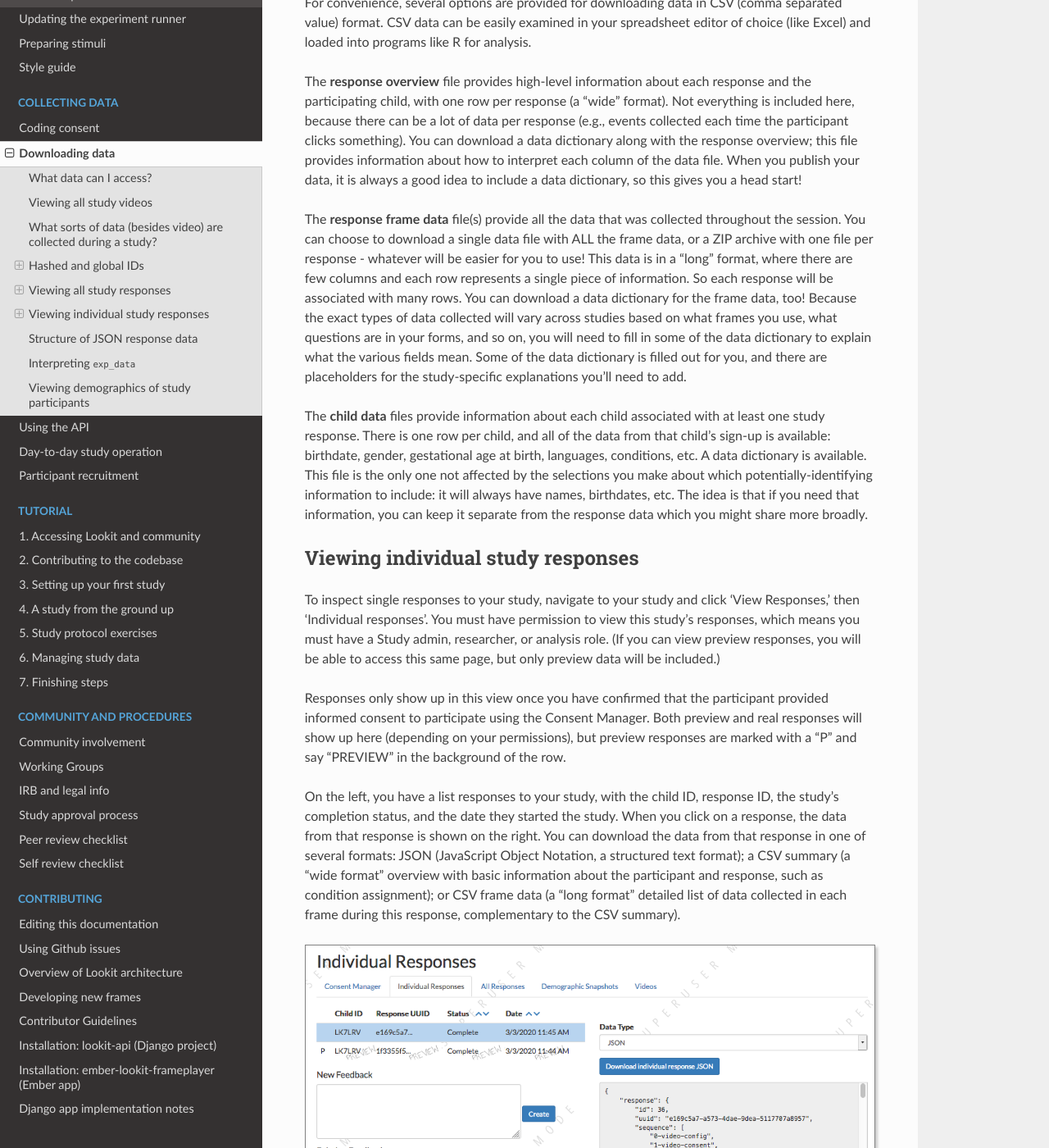
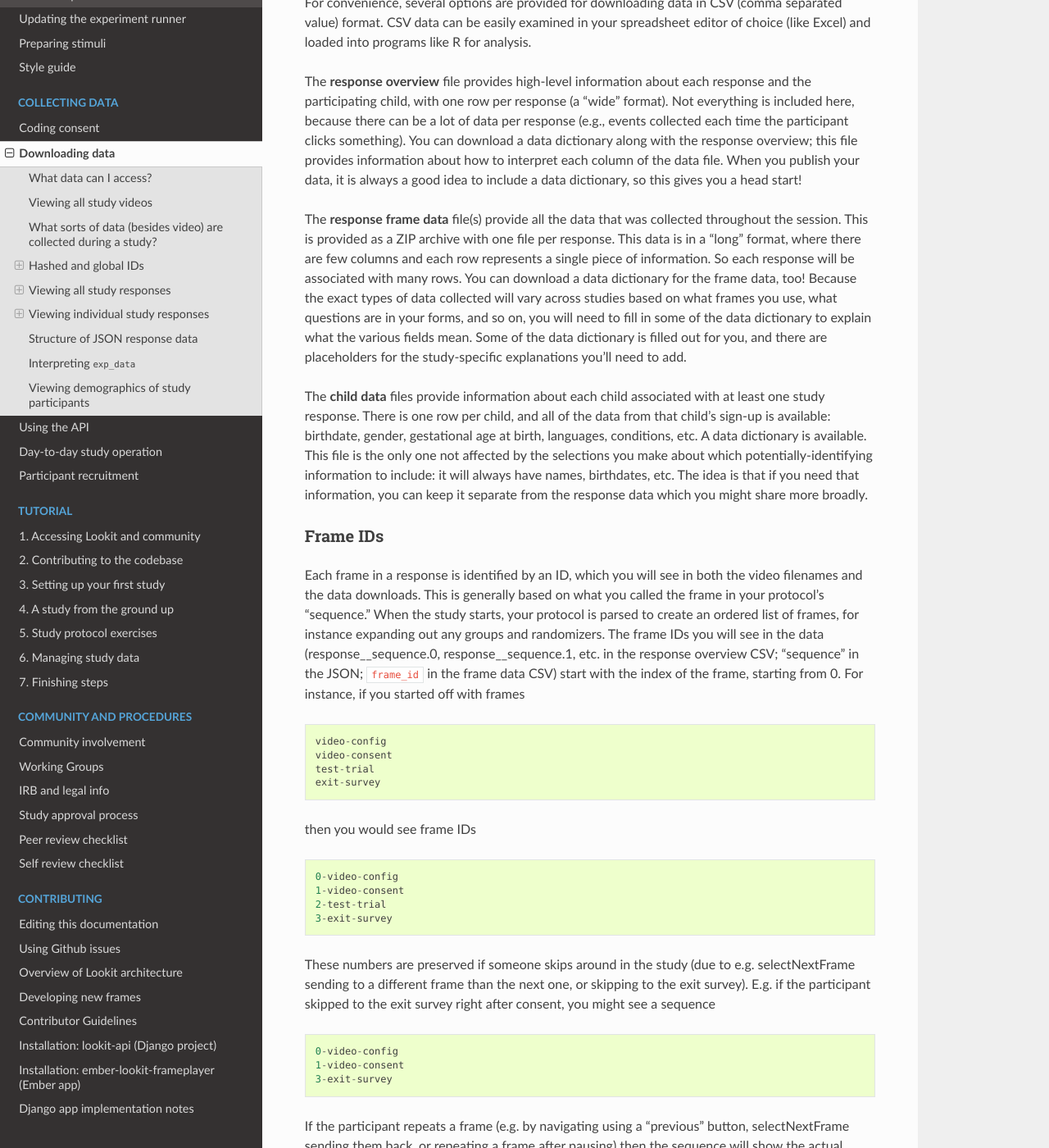
Before and after one commit to lookit/lookit-docs, a Sphinx documentation site: the page built from docs/source/researchers-experiment-data.rst, in a window 1280 px wide and 1400 px high, scrolled down 5837 px. Shown: the whole window at 82% size. Built offline with Sphinx 7.4.7 and the Read the Docs theme 2.0.0, drawn with Linux system fonts in a browser that asks for light colours; some of the changed text lies outside the part shown.

Commit message:
update for release 2.2.0 of frameplayer

```diff
--- a/docs/source/researchers-experiment-data.rst
+++ b/docs/source/researchers-experiment-data.rst
@@ -126,9 +126,49 @@ For convenience, several options are provided for downloading data in CSV (comma
 
 The **response overview** file provides high-level information about each response and the participating child, with one row per response (a "wide" format). Not everything is included here, because there can be a lot of data per response (e.g., events collected each time the participant clicks something). You can download a data dictionary along with the response overview; this file provides information about how to interpret each column of the data file. When you publish your data, it is always a good idea to include a data dictionary, so this gives you a head start!
 
-The **response frame data** file(s) provide all the data that was collected throughout the session. You can choose to download a single data file with ALL the frame data, or a ZIP archive with one file per response - whatever will be easier for you to use! This data is in a "long" format, where there are few columns and each row represents a single piece of information. So each response will be associated with many rows. You can download a data dictionary for the frame data, too! Because the exact types of data collected will vary across studies based on what frames you use, what questions are in your forms, and so on, you will need to fill in some of the data dictionary to explain what the various fields mean. Some of the data dictionary is filled out for you, and there are placeholders for the study-specific explanations you'll need to add.
+The **response frame data** file(s) provide all the data that was collected throughout the session. This is provided as a ZIP archive with one file per response. This data is in a "long" format, where there are few columns and each row represents a single piece of information. So each response will be associated with many rows. You can download a data dictionary for the frame data, too! Because the exact types of data collected will vary across studies based on what frames you use, what questions are in your forms, and so on, you will need to fill in some of the data dictionary to explain what the various fields mean. Some of the data dictionary is filled out for you, and there are placeholders for the study-specific explanations you'll need to add.
 
 The **child data** files provide information about each child associated with at least one study response. There is one row per child, and all of the data from that child's sign-up is available: birthdate, gender, gestational age at birth, languages, conditions, etc. A data dictionary is available. This file is the only one not affected by the selections you make about which potentially-identifying information to include: it will always have names, birthdates, etc. The idea is that if you need that information, you can keep it separate from the response data which you might share more broadly.
+
+Frame IDs
+~~~~~~~~~~~~~~
+
+Each frame in a response is identified by an ID, which you will see in both the video filenames and the data downloads. This is generally based on what you called the frame in your protocol's "sequence." When the study starts, your protocol is parsed to create an ordered list of frames, for instance expanding out any groups and randomizers. The frame IDs you will see in the data (response__sequence.0, response__sequence.1, etc. in the response overview CSV; "sequence" in the JSON; ``frame_id`` in the frame data CSV) start with the index of the frame, starting from 0. For instance, if you started off with frames
+
+.. code::
+
+    video-config
+    video-consent
+    test-trial
+    exit-survey
+
+then you would see frame IDs
+
+.. code::
+
+    0-video-config
+    1-video-consent
+    2-test-trial
+    3-exit-survey
+
+These numbers are preserved if someone skips around in the study (due to e.g. selectNextFrame sending to a different frame than the next one, or skipping to the exit survey). E.g. if the participant skipped to the exit survey right after consent, you might see a sequence
+
+.. code::
+
+    0-video-config
+    1-video-consent
+    3-exit-survey
+
+If the participant repeats a frame (e.g. by navigating using a "previous" button, selectNextFrame sending them back, or repeating a frame after pausing) then the sequence will show the actual order they saw frames in, with ``-repeat-N`` added after repeated frames as needed. For example, if the participant paused the test trial twice and started from the beginning each time, you would see:
+
+.. code::
+
+    0-video-config
+    1-video-consent
+    2-test-trial
+    2-test-trial-repeat-1
+    2-test-trial-repeat-2
+    3-exit-survey
 
 
 Viewing individual study responses
--- a/docs/source/tutorial-first-study.rst
+++ b/docs/source/tutorial-first-study.rst
@@ -457,12 +457,15 @@ Return to the study edit page and open up the JSON editor again. Remove that "ne
 
    "video-consent": {
         "kind": "exp-lookit-video-consent",
+        "template": "consent_005",
         "PIName": "Lookit Tutorial Participant",
         "PIContact": "Jane Smith at (123) 456-7890",
         "datause": "We are interested in how your child uses statistical evidence to figure out the cause of an event. A research assistant will watch your video and mark down your child's answer to the question at the end of the story, and as well as other information such as interactions between you and your child during the story.",
+        "include_databrary": true,
+        "risk_statement": "There are no expected risks to participation."
         "payment": "After you finish the study, we will email you a $5 BabyStore gift card within approximately three days. To be eligible for the gift card your child must be in the age range for this study, you need to submit a valid consent statement, and we need to see that there is a child with you. But we will send a gift card even if you do not finish the whole study or we are not able to use your child's data! There are no other direct benefits to you or your child from participating, but we hope you will enjoy the experience.",
         "purpose": "This study is about how children use statistical information to adjust their beliefs about cause and effect.",
-        "procedures": "In this study you child will view a digital 'storybook' about Bunny, who sometimes gets a tummyache. Each day Bunny eats different foods and does different activities, and we hear whether she gets a tummyache. Sometimes, Bunny feels scared because of show-and-tell. We are interested in how the pattern of evidence influences your child's beliefs about what causes Bunny's tummyache. We will ask you (the parent) to avoid discussing why Bunny has a tummyache until the end of the study. There are no anticipated risks associated with participating.",
+        "procedures": "In this study you child will view a digital 'storybook' about Bunny, who sometimes gets a tummyache. Each day Bunny eats different foods and does different activities, and we hear whether she gets a tummyache. Sometimes, Bunny feels scared because of show-and-tell. We are interested in how the pattern of evidence influences your child's beliefs about what causes Bunny's tummyache. We will ask you (the parent) to avoid discussing why Bunny has a tummyache until the end of the study.",
         "institution": "Science University"
     },
 
```
Also changed, not shown: docs/source/tutorial-second-study.rst (+10 -13 lines).
